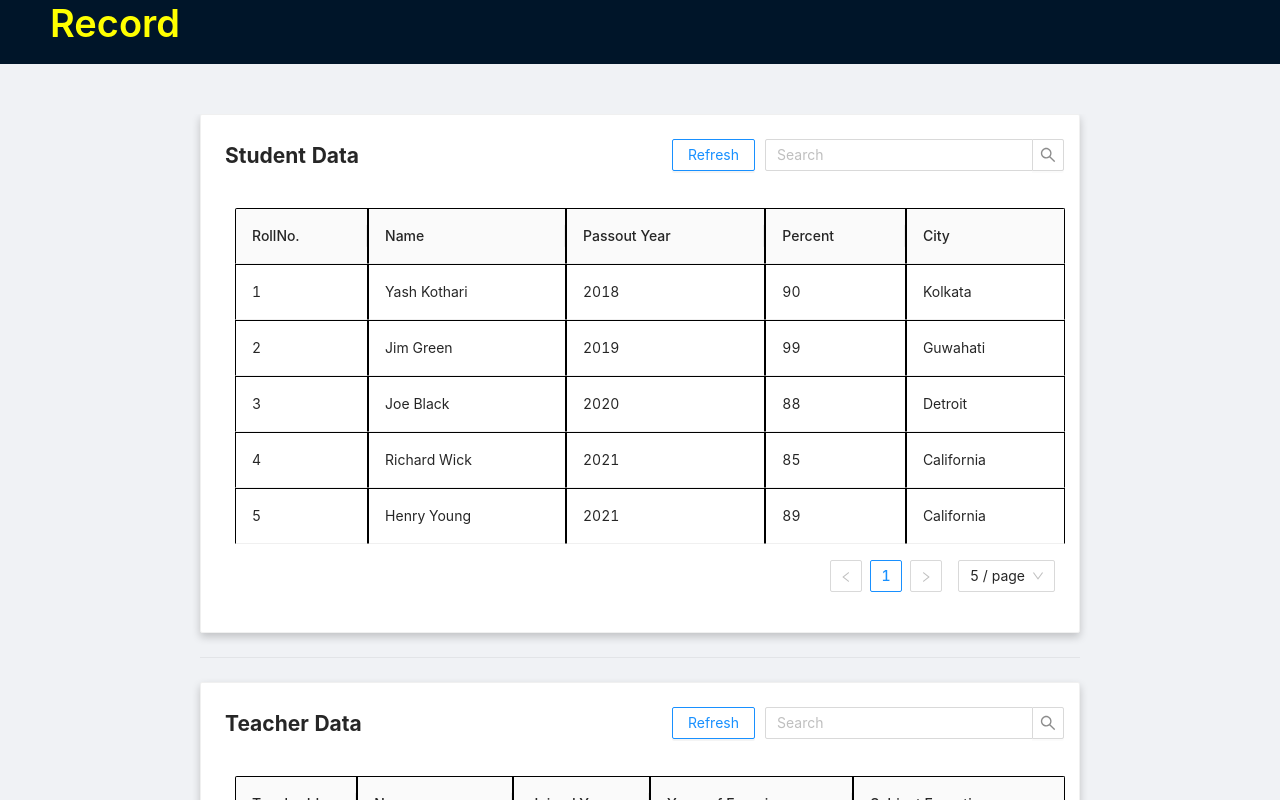
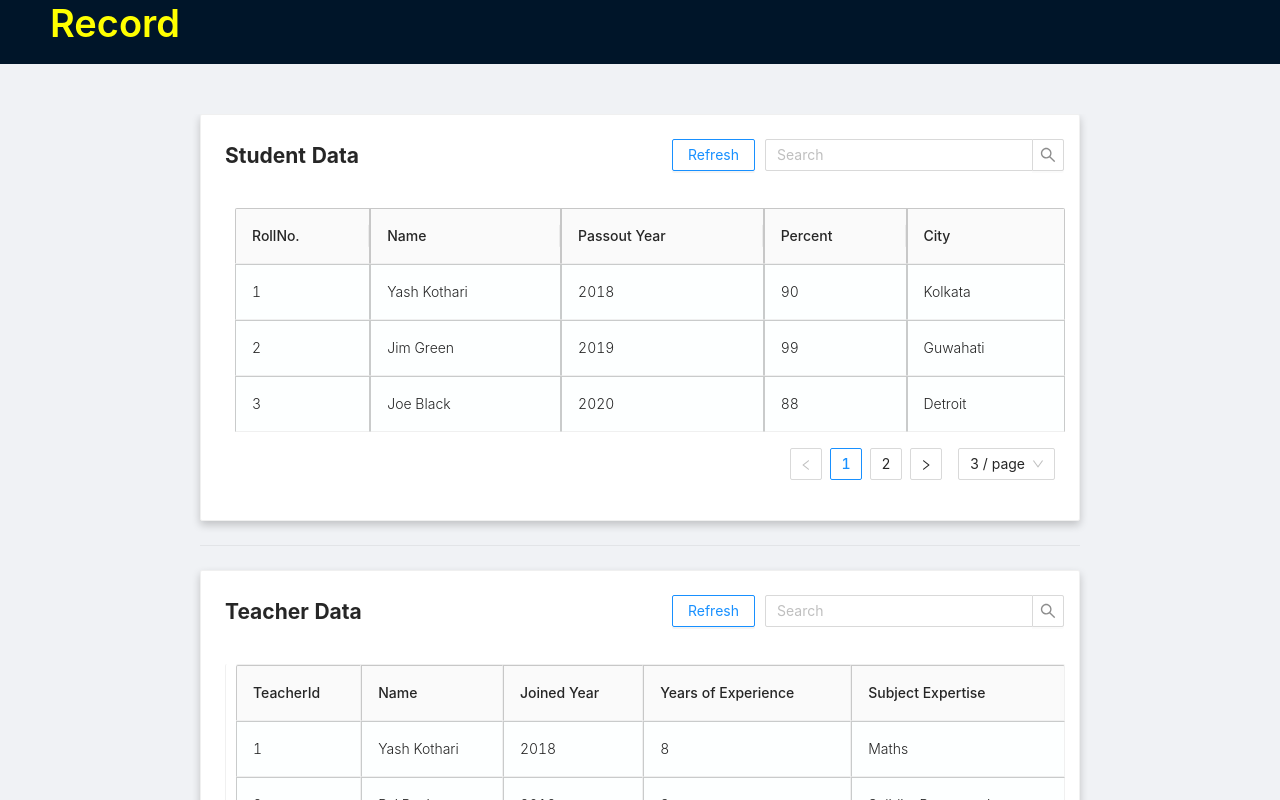
Before and after one commit to Yashkothari9/ui-tasks, a React app in the folder frontend-app/: page /yash in a window 1280 px wide. Shown: the top 800 px of the page. Built offline with nearby package versions, Linux system fonts and the light colour scheme.

Commit message:
updated reviews given by amit

```diff
--- a/frontend-app/src/App.css
+++ b/frontend-app/src/App.css
@@ -36,8 +36,9 @@ caption {
 
 
 th, td {
-  border: 1px solid black;
-  padding: 8px;
+  border: 1px solid rgba(0, 0, 0, 0.2);
+  padding: 1px;
+  /* text-align: center; */
 }
 
 .RowOp{
@@ -45,11 +46,12 @@ th, td {
   margin-bottom: 1.6rem;
 }
 
-.TableDesign th
+.TableDesign tr
 {
-    font-weight: bold;
+    font-weight: 300;
+    background-color: rgb(253, 255, 255);
+    /* text-align: center; */
 }
-
 .boxStyle{
   width:700;
   border-radius: "16px";
--- a/frontend-app/src/yash_ui_task/Components/student.jsx
+++ b/frontend-app/src/yash_ui_task/Components/student.jsx
@@ -1,5 +1,6 @@
 import React from "react";
 import '../../App.css';
+import 'antd/dist/antd.css';
 import { useState } from "react";
 import { data } from "../Data";
 import {columns} from "../Columns";
@@ -52,8 +53,9 @@ export default function Student(){
                     <Col span={24}>
                     <Table columns={columnsHeader}
                            dataSource={studentData}
-                           pagination={{ defaultPageSize: 5,
-                                         pageSizeOptions: ['3', '5'],
+                           className="TableDesign"
+                           pagination={{ defaultPageSize: 3,
+                                         pageSizeOptions: ['4', '5'],
                                          showSizeChanger: true}} />
                     </Col>
                 </Row>
--- a/frontend-app/src/yash_ui_task/Components/teacher.jsx
+++ b/frontend-app/src/yash_ui_task/Components/teacher.jsx
@@ -2,6 +2,7 @@ import { useState } from "react";
 import "../../App.css";
 import { data } from "../teacherData";
 import {columns} from "../teacherColumn";
+import 'antd/dist/antd.css';
 import { Table,Row,Col,Card, Button } from "antd";
 import { Input} from 'antd';
 const {Search} = Input;
@@ -51,10 +52,11 @@ export default function Teacher(){
                 <Row>
                     <Col span={24}>
                     <Table columns={columnsHeader}
+                           bordered = {true}
                            dataSource={teacherData}
                            className="TableDesign"
-                           pagination={{ defaultPageSize: 4,
-                                         pageSizeOptions: ['3', '5'],
+                           pagination={{ defaultPageSize: 3,
+                                         pageSizeOptions: ['4', '5'],
                                         showSizeChanger: true}}/>
                     </Col>
                 </Row>
```
